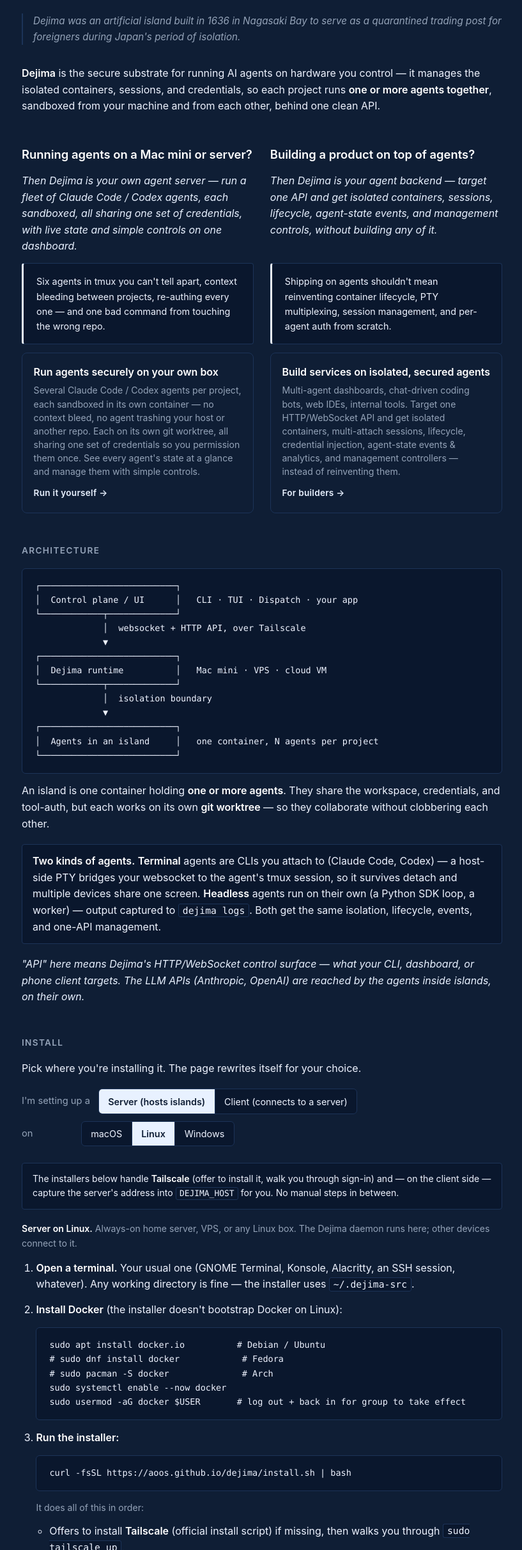
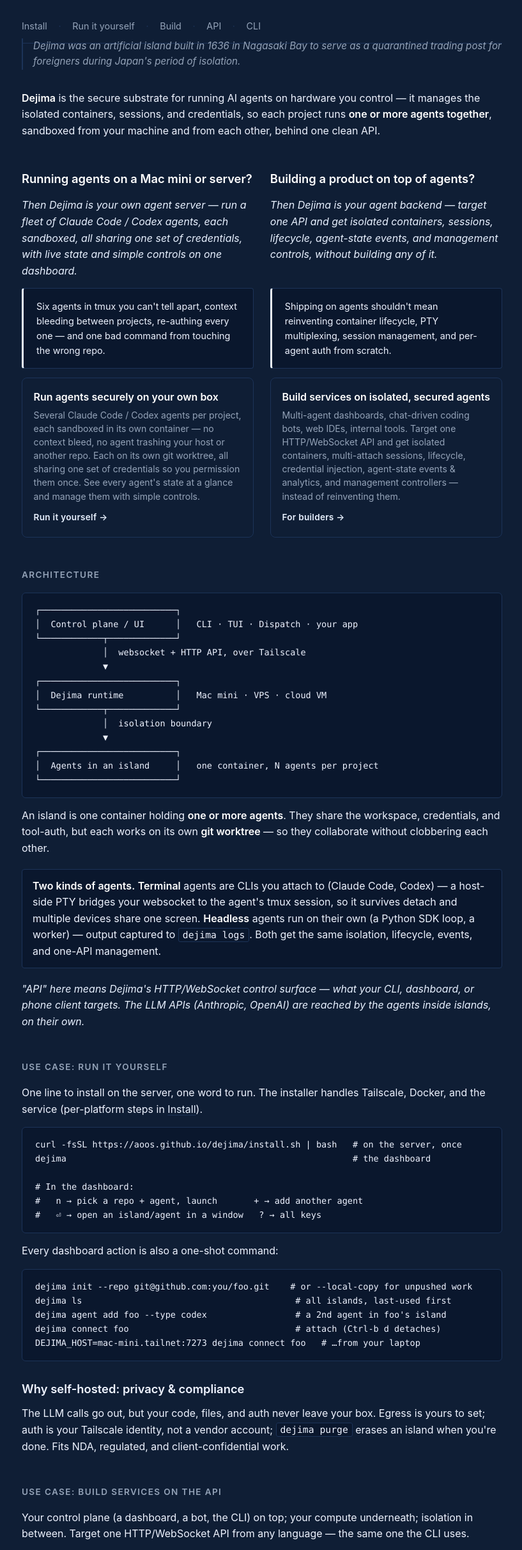
Before and after one commit to Scusi-Inc/dejima, a plain HTML site: page index.html in a window 1280 px wide. Shown: the part 184-2606 px from the top of the page at 64% size, without its empty margins (230-1047 px from the left). Drawn offline with Linux system fonts and the light colour scheme.

Commit message:
docs(pages): reorder Install below the use cases + add top anchor-nav
The big per-platform Install picker was sitting mid-page (between the pitch and
the use cases), interrupting the 'what is it -> is it for me -> how do I get it'
flow and duplicating the quick-start in 'Run it yourself'. Move it (heading +
picker + 6 panels + its script, intact) to just after the two use-case sections,
so the order reads pillars -> architecture -> Run it yourself / Build -> Install
-> reference. 'Run it yourself' keeps its terse quick-start and links down to it.
Add a slim top anchor-nav (Install / Run it yourself / Build / API / CLI) with
ids on the Install and CLI sections so every entry resolves.

```diff
--- a/index.html
+++ b/index.html
@@ -92,6 +92,13 @@
   /* The card fills its shared-height row; its flex space-between keeps the
      CTA pinned to the bottom, so both CTAs line up too. */
   .pillar .usecase { align-self: stretch; }
+  /* Top anchor nav --------------------------------------------------- */
+  .topnav { display: flex; flex-wrap: wrap; align-items: center; margin: 0.6rem 0 0;
+    padding-bottom: 0.9rem; border-bottom: 1px solid var(--border); font-size: 0.9rem; }
+  .topnav a { color: var(--muted); text-decoration: none; }
+  .topnav a:hover { color: var(--accent); }
+  .topnav a + a { margin-left: 1.1rem; }
+  .topnav a + a::before { content: "·"; color: var(--border); margin-right: 1.1rem; }
   /* Install picker --------------------------------------------------- */
   .picker { margin: 1.2rem 0 1.6rem; display: flex; flex-direction: column; gap: 0.7rem; }
   .pick-row { display: flex; align-items: center; gap: 0.8rem; flex-wrap: wrap; }
@@ -142,6 +149,14 @@
   </div>
 </header>
 
+<nav class="topnav" aria-label="Sections">
+  <a href="#install">Install</a>
+  <a href="#home-server">Run it yourself</a>
+  <a href="#api-builder">Build</a>
+  <a href="api.html">API</a>
+  <a href="#cli">CLI</a>
+</nav>
+
 <p class="historical"><em>Dejima was an artificial island built in 1636 in Nagasaki Bay to serve as a quarantined trading post for foreigners during Japan's period of isolation.</em></p>
 
 <section>
@@ -190,7 +205,39 @@
 
 <p class="plain"><em>"API" here means Dejima's HTTP/WebSocket control surface — what your CLI, dashboard, or phone client targets. The LLM APIs (Anthropic, OpenAI) are reached by the agents inside islands, on their own.</em></p>
 
-<h2>Install</h2>
+<h2 id="home-server">Use case: Run it yourself</h2>
+<p>One line to install on the server, one word to run. The installer handles Tailscale, Docker, and the service (per-platform steps in <a href="#install">Install</a>).</p>
+<pre><code>curl -fsSL https://aoos.github.io/dejima/install.sh | bash   # on the server, once
+dejima                                                       # the dashboard
+
+# In the dashboard:
+#   n → pick a repo + agent, launch       + → add another agent
+#   ⏎ → open an island/agent in a window   ? → all keys
+</code></pre>
+<p>Every dashboard action is also a one-shot command:</p>
+<pre><code>dejima init --repo git@github.com:you/foo.git    # or --local-copy for unpushed work
+dejima ls                                         # all islands, last-used first
+dejima agent add foo --type codex                 # a 2nd agent in foo's island
+dejima connect foo                                # attach (Ctrl-b d detaches)
+DEJIMA_HOST=mac-mini.tailnet:7273 dejima connect foo   # …from your laptop
+</code></pre>
+
+<h3 id="self-host">Why self-hosted: privacy &amp; compliance</h3>
+<p>The LLM calls go out, but your code, files, and auth never leave your box. Egress is yours to set; auth is your Tailscale identity, not a vendor account; <code>dejima purge</code> erases an island when you're done. Fits NDA, regulated, and client-confidential work.</p>
+
+<h2 id="api-builder">Use case: Build services on the API</h2>
+<p>Your control plane (a dashboard, a bot, the CLI) on top; your compute underneath; isolation in between. Target one HTTP/WebSocket API from any language — the same one the CLI uses.</p>
+<pre><code>POST   /v1/islands                     { "repo": "...", "agent": "claude-code" }
+GET    /v1/islands                      # list all islands
+GET    /v1/islands/:name                # live detail: agents, presence, cpu/mem, git, health
+POST   /v1/islands/:name/agents         { "type": "codex" }   # add an agent
+GET    /v1/islands/:name/agents/:id/session   # websocket PTY stream, multi-attach
+POST   /v1/islands/:name/exec           # one-shot command
+POST   /v1/events/subscribe { "url": "https://yourapp.example.com/events" }
+</code></pre>
+<p class="small">The substrate — container lifecycle, PTY multiplexing, credential injection, events, remote access — is done and OSS. Full surface at <a href="api.html">the API reference</a>.</p>
+
+<h2 id="install">Install</h2>
 <p>Pick where you're installing it. The page rewrites itself for your choice.</p>
 
 <div class="picker" role="group" aria-label="Install configuration">
@@ -398,38 +445,6 @@ sudo usermod -aG docker $USER       # log out + back in for group to take effect
 })();
 </script>
 
-<h2 id="home-server">Use case: Run it yourself</h2>
-<p>One line to install on the server, one word to run. The installer handles Tailscale, Docker, and the service (per-platform steps in <a href="#install">Install</a>).</p>
-<pre><code>curl -fsSL https://aoos.github.io/dejima/install.sh | bash   # on the server, once
-dejima                                                       # the dashboard
-
-# In the dashboard:
-#   n → pick a repo + agent, launch       + → add another agent
-#   ⏎ → open an island/agent in a window   ? → all keys
-</code></pre>
-<p>Every dashboard action is also a one-shot command:</p>
-<pre><code>dejima init --repo git@github.com:you/foo.git    # or --local-copy for unpushed work
-dejima ls                                         # all islands, last-used first
-dejima agent add foo --type codex                 # a 2nd agent in foo's island
-dejima connect foo                                # attach (Ctrl-b d detaches)
-DEJIMA_HOST=mac-mini.tailnet:7273 dejima connect foo   # …from your laptop
-</code></pre>
-
-<h3 id="self-host">Why self-hosted: privacy &amp; compliance</h3>
-<p>The LLM calls go out, but your code, files, and auth never leave your box. Egress is yours to set; auth is your Tailscale identity, not a vendor account; <code>dejima purge</code> erases an island when you're done. Fits NDA, regulated, and client-confidential work.</p>
-
-<h2 id="api-builder">Use case: Build services on the API</h2>
-<p>Your control plane (a dashboard, a bot, the CLI) on top; your compute underneath; isolation in between. Target one HTTP/WebSocket API from any language — the same one the CLI uses.</p>
-<pre><code>POST   /v1/islands                     { "repo": "...", "agent": "claude-code" }
-GET    /v1/islands                      # list all islands
-GET    /v1/islands/:name                # live detail: agents, presence, cpu/mem, git, health
-POST   /v1/islands/:name/agents         { "type": "codex" }   # add an agent
-GET    /v1/islands/:name/agents/:id/session   # websocket PTY stream, multi-attach
-POST   /v1/islands/:name/exec           # one-shot command
-POST   /v1/events/subscribe { "url": "https://yourapp.example.com/events" }
-</code></pre>
-<p class="small">The substrate — container lifecycle, PTY multiplexing, credential injection, events, remote access — is done and OSS. Full surface at <a href="api.html">the API reference</a>.</p>
-
 <h2>How it compares</h2>
 <table>
   <tr><th>Feature</th><th>Raw local CLI</th><th>tmux + SSH</th><th>Vendor cloud</th><th>Dejima</th></tr>
@@ -443,7 +458,7 @@ POST   /v1/events/subscribe { "url": "https://yourapp.example.com/events" }
 </table>
 <p class="small">Dejima isn't a replacement for tmux — it uses tmux inside each island. It's the layer above that adds isolation, lifecycle verbs (<code>hibernate</code> / <code>reset</code>), webhook events, and the cross-device API.</p>
 
-<h2>CLI reference</h2>
+<h2 id="cli">CLI reference</h2>
 <table>
   <tr><th>Command</th><th>Purpose</th></tr>
   <tr><td><code>dejima</code></td><td>Interactive dashboard — browse, manage, and launch islands. <code>n</code> new · <code>?</code> help.</td></tr>
```
